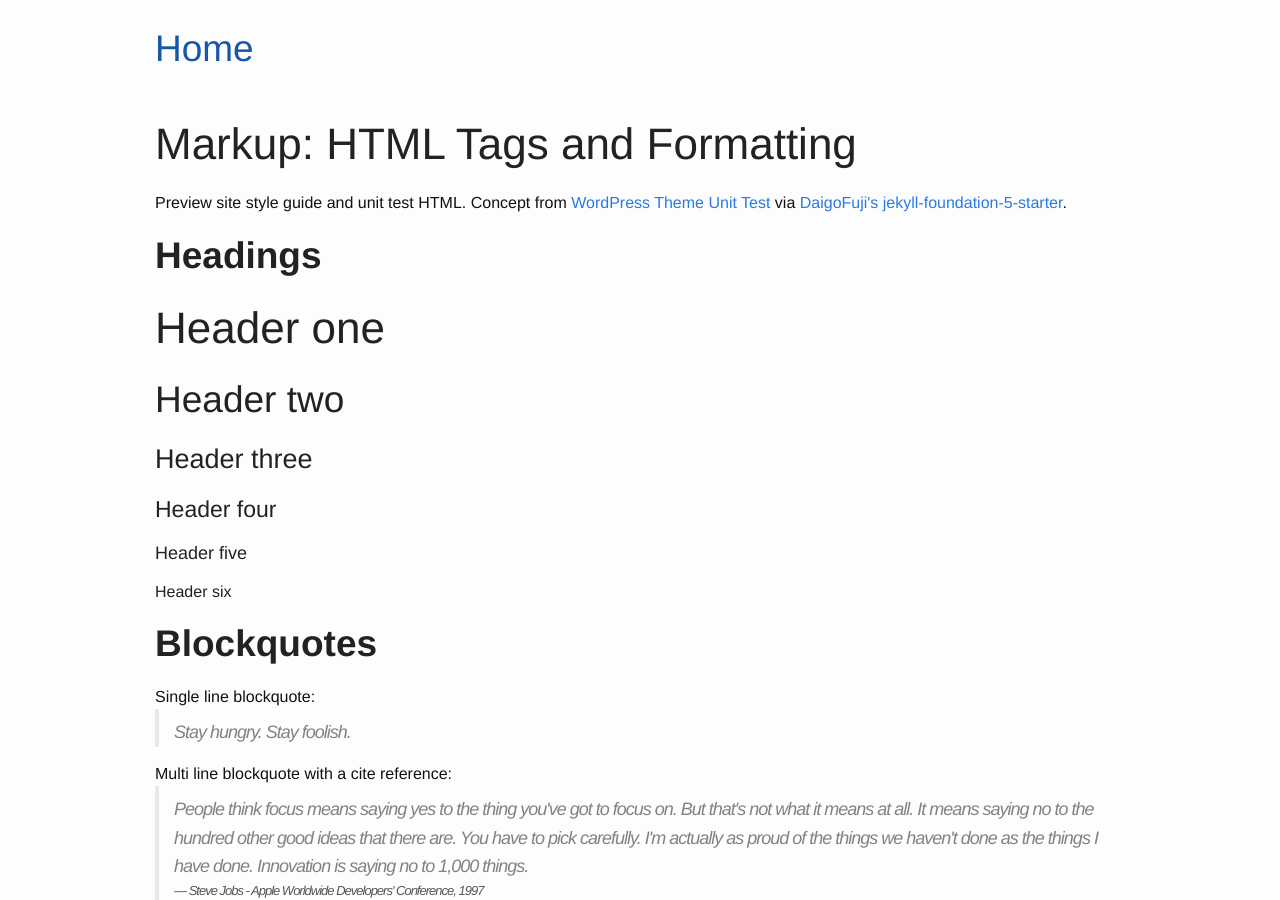
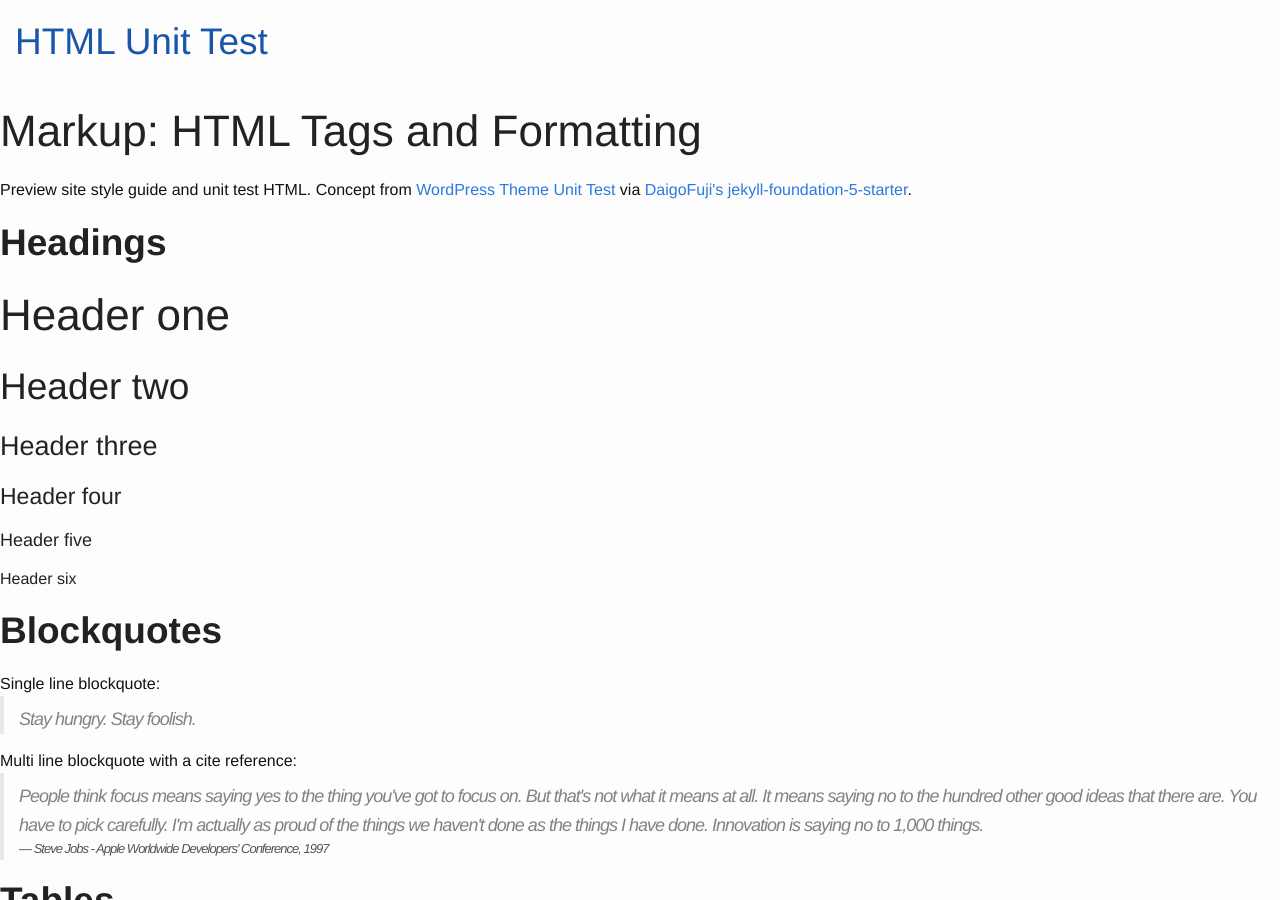
Before and after one commit to crowdcover/geo-report, a Jekyll site: the page built from style-guide/index.html, in a window 1280 px wide and 900 px high. Built offline with Jekyll 4.4.1, drawn with Linux system fonts in a browser that asks for light colours; nearby versions of some CDN libraries; library files that are not in the unit come from our copies.

Commit message:
remove footer and simplify header

```diff
--- a/_includes/nav.html
+++ b/_includes/nav.html
@@ -1 +1 @@
-<li><h2><a href="{{ site.baseurl }}">Home</a></h2></li>
+<li><h2><a href="{{ site.baseurl }}">{{page.title}}</a></h2></li>
--- a/_layouts/default.html
+++ b/_layouts/default.html
@@ -9,42 +9,17 @@
     <!--[if lt IE 8]>
         <div data-alert class="alert-box alert radius" class="browsehappy">Please <a href="http://browsehappy.com/">upgrade your browser</a>. <a href="#" class="close">&times;</a></div>
     <![endif]-->
-    <header id="header">
-      <div class="row">
+    <header id="header" class="fill-dark">
         <div class="small-12 columns">
-          <section class="mvm">
+          <section class="mvs">
             <ul class="inline-list">
               {% include nav.html %}
             </ul>
           </section>
         </div>
-      </div>
     </header>
 
-    <div class="row">
-      <section role="main">
-        <div class="small-12 columns">
-
-          {{ content }}
-
-        </div>
-      </section>
-    </div>
-
-
-    <footer class="site-footer fill-gray keyline-top keyline-bottom" role="contentinfo">
-      <div class="row">
-        <div class="large-12 columns">
-          <small class="quiet copyright right pvs">
-            <a href="https://twitter.com/{{ site.twitter }}">
-              <i class="fa fa-twitter"></i> @{{ site.twitter }}
-            </a><a href="https://github.com/{{ site.github }}/">
-              <i class="fa fa-github"></i> @{{ site.github }}
-            </a> {{ site.year }}.
-          </small>
-        </div>
-      </div>
-    </footer>
+    {{ content }}
 
     <!-- close the off-canvas menu -->
     <a class="exit-off-canvas"></a>
```
Also changed, not shown: index.html (+1 -20 lines).
